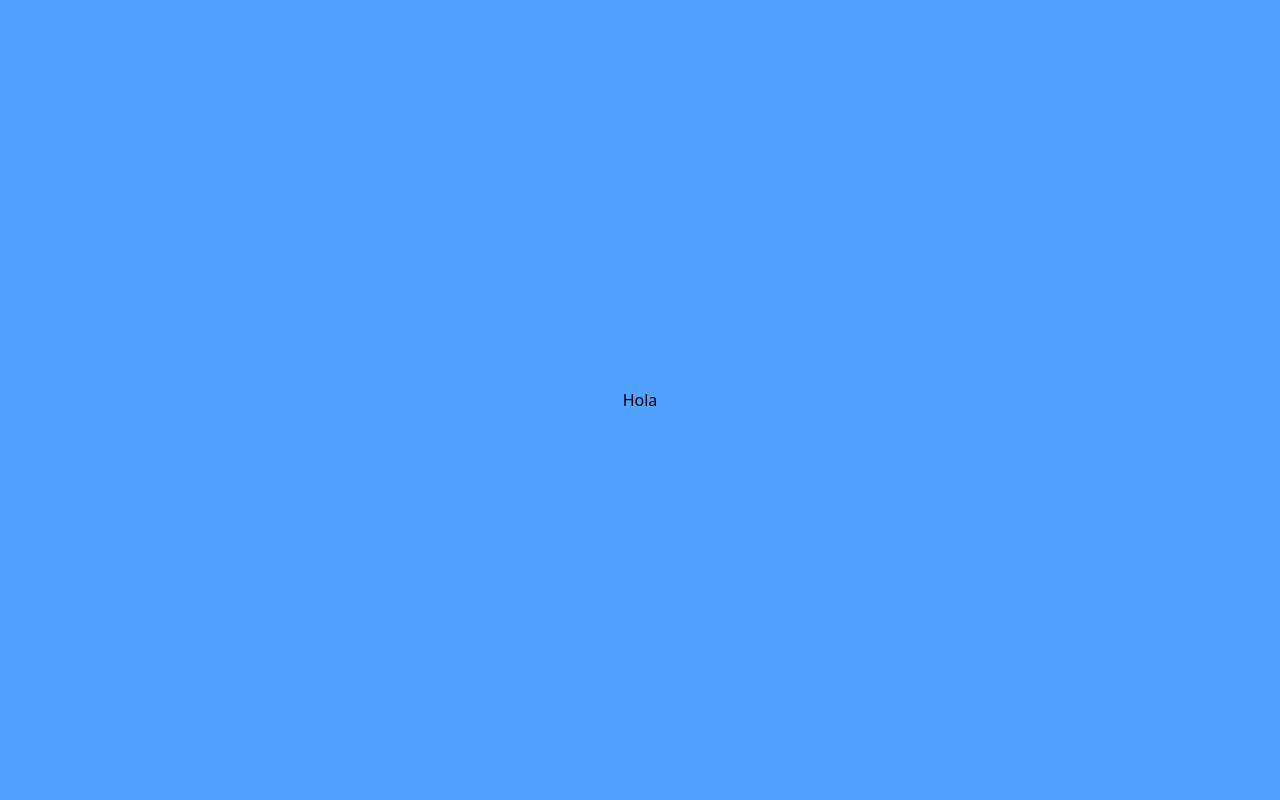
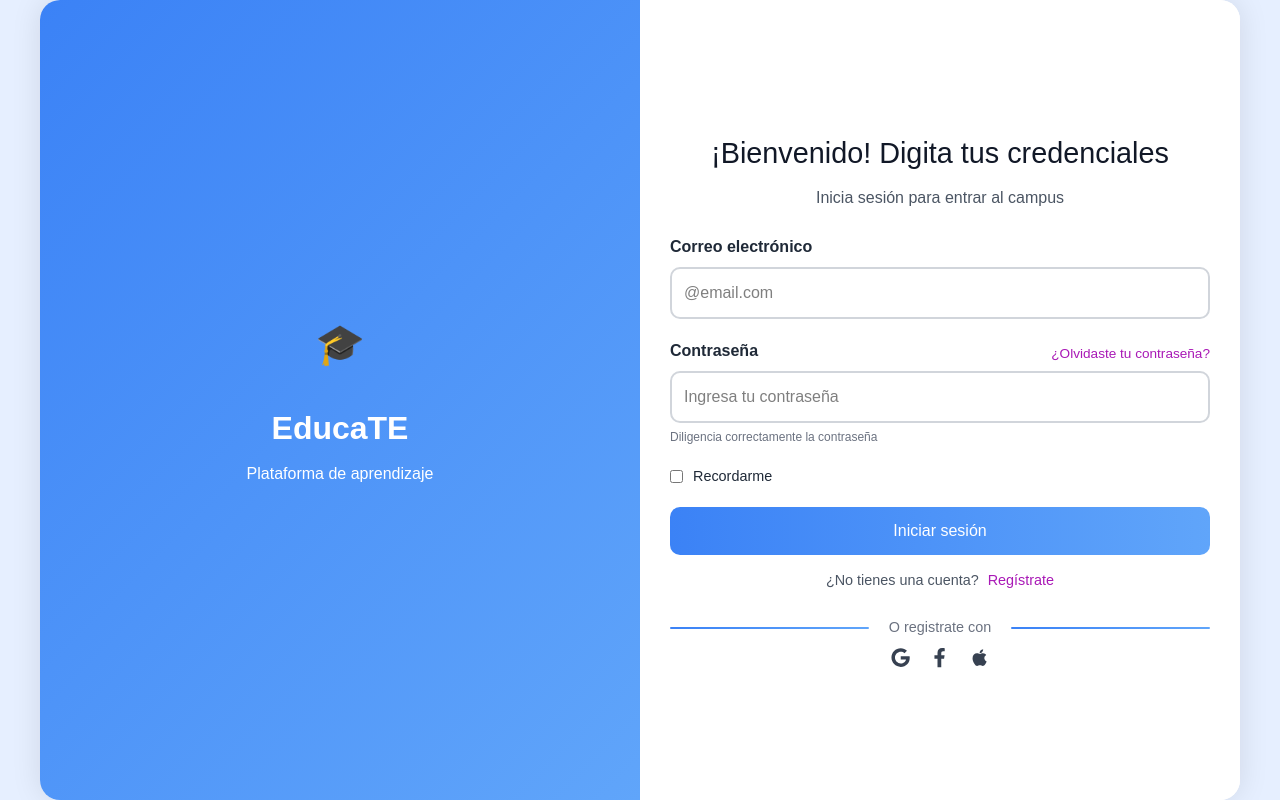
Before and after one commit to thePanaMiguel09/proyecto-web-ondas-fronted, a React (Vite) app: page / in a window 1280 px wide. Built offline with nearby package versions, Linux system fonts and the light colour scheme.

Commit message:
primer Login

```diff
--- a/package.json
+++ b/package.json
@@ -13,7 +13,8 @@
     "@tailwindcss/vite": "^4.1.4",
     "axios": "^1.9.0",
     "react": "^19.0.0",
-    "react-dom": "^19.0.0"
+    "react-dom": "^19.0.0",
+    "react-icons": "^5.5.0"
   },
   "devDependencies": {
     "@eslint/js": "^9.22.0",
--- a/src/App.jsx
+++ b/src/App.jsx
@@ -1,13 +1,10 @@
 import "./App.css";
+import Login from "./components/Login/login";
 
 function App() {
-
-
-
-
   return (
-    <div className="h-screen w-screen bg-blue-400 flex justify-center items-center">
-      Hola
+    <div>
+      <Login />
     </div>
   );
 }
--- /dev/null
+++ b/src/components/Login/login.css
@@ -0,0 +1,191 @@
+.contenedor-login {
+  display: flex;
+  justify-content: center;
+  align-items: center;
+  min-height: 100vh;
+  background: #e6efff;
+  font-family: "Poppins", sans-serif;
+}
+
+.caja-login {
+  display: flex;
+  width: 1200px;
+  height: 800px;
+  background-color: #fff;
+  border-radius: 20px;
+  overflow: hidden;
+  box-shadow: 0 0 30px rgba(0, 0, 0, 0.1);
+}
+
+.panel-izquierdo {
+  flex: 1;
+  background: linear-gradient(135deg, #3b82f6, #60a5fa);
+  color: white;
+  display: flex;
+  align-items: center;
+  justify-content: center;
+  padding: 30px;
+  position: relative;
+}
+
+.contenido-izquierdo {
+  text-align: center;
+}
+
+.icono-superior {
+  font-size: 2.5rem;
+  margin-bottom: 30px;
+}
+
+.icono-inferior {
+  font-size: 2rem;
+  position: absolute;
+  bottom: 30px;
+  left: 30px;
+}
+
+.panel-izquierdo h1 {
+  font-size: 2rem;
+  font-weight: bold;
+}
+
+.panel-izquierdo p {
+  margin-top: 10px;
+  font-size: 1rem;
+}
+
+.panel-derecho {
+  flex: 1;
+  padding: 40px 30px;
+  background-color: white;
+  display: flex;
+  flex-direction: column;
+  justify-content: center;
+}
+
+.contenedor-titulo {
+  text-align: center;
+  margin-bottom: 25px;
+}
+
+.contenedor-titulo h2 {
+  font-size: 1.8rem;
+  margin-bottom: 10px;
+  color: #111827;
+}
+
+.contenedor-titulo p {
+  color: #4b5563;
+}
+
+.grupo-formulario {
+  margin-bottom: 20px;
+}
+
+.grupo-formulario label {
+  display: block;
+  font-weight: bold;
+  margin-bottom: 8px;
+  color: #1f2937;
+}
+
+.grupo-formulario input {
+  width: 100%;
+  padding: 12px;
+  border: 2px solid #d1d5db;
+  border-radius: 10px;
+  outline: none;
+  font-size: 1rem;
+}
+
+.grupo-formulario small {
+  display: block;
+  color: #6b7280;
+  margin-top: 5px;
+  font-size: 0.75rem;
+}
+
+.fila-etiqueta {
+  display: flex;
+  justify-content: space-between;
+  align-items: center;
+}
+
+.fila-etiqueta a {
+  font-size: 0.85rem;
+  color: #a919b6;
+  text-decoration: none;
+}
+
+.recordarme {
+  display: flex;
+  align-items: center;
+  margin-bottom: 20px;
+  font-size: 0.9rem;
+  color: #1f2937;
+}
+
+.recordarme input {
+  margin-right: 10px;
+}
+
+.boton-login {
+  width: 100%;
+  padding: 12px;
+  background: linear-gradient(to right, #3b82f6, #60a5fa);
+  color: white;
+  border: none;
+  border-radius: 10px;
+  font-size: 1rem;
+  font-weight: 500;
+  cursor: pointer;
+  transition: background 0.3s;
+}
+
+.boton-login:hover {
+  background: linear-gradient(to right, #2563eb, #3b82f6);
+}
+
+.texto-registro {
+  margin-top: 15px;
+  font-size: 0.9rem;
+  color: #4b5563;
+  text-align: center;
+}
+
+.texto-registro a {
+  color: #a919b6;
+  text-decoration: none;
+  margin-left: 5px;
+}
+
+.separador {
+  display: flex;
+  align-items: center;
+  justify-content: center;
+  gap: 10px;
+  margin: 25px 0 10px;
+  color: #6b7280;
+  font-size: 0.9rem;
+}
+
+.linea-separador {
+  flex-grow: 1;
+  height: 2px;
+  background: linear-gradient(to right, #3b82f6, #60a5fa);
+  border-radius: 5px;
+}
+
+.texto-separador {
+  padding: 0 10px;
+  white-space: nowrap;
+}
+
+.iconos-sociales {
+  display: flex;
+  justify-content: center;
+  gap: 20px;
+  font-size: 1.2rem;
+  color: #374151;
+  cursor: pointer;
+}
--- /dev/null
+++ b/src/components/Login/login.jsx
@@ -0,0 +1,67 @@
+import React from "react";
+import "./login.css";
+import { FaGoogle, FaFacebookF, FaApple } from "react-icons/fa";
+
+function Login() {
+  return (
+    <div className="contenedor-login">
+      <div className="caja-login">
+        <div className="panel-izquierdo">
+          <div className="contenido-izquierdo">
+            <div className="icono-superior">🎓</div>
+            <h1>EducaTE</h1>
+            <p>Plataforma de aprendizaje</p>
+          </div>
+        </div>
+
+        <div className="panel-derecho">
+          <div className="contenedor-titulo">
+            <h2>¡Bienvenido! Digita tus credenciales</h2>
+            <p>Inicia sesión para entrar al campus</p>
+          </div>
+
+          <div className="grupo-formulario">
+            <label htmlFor="email">Correo electrónico</label>
+            <input id="email" type="email" placeholder="@email.com" />
+          </div>
+
+          <div className="grupo-formulario">
+            <div className="fila-etiqueta">
+              <label htmlFor="password">Contraseña</label>
+              <a href="#">¿Olvidaste tu contraseña?</a>
+            </div>
+            <input id="password" type="text" placeholder="Ingresa tu contraseña" />
+            <small>
+              Diligencia correctamente la contraseña
+            </small>
+          </div>
+
+          <div className="recordarme">
+            <input type="checkbox" id="recordar" />
+            <label htmlFor="recordar">Recordarme</label>
+          </div>
+
+          <button className="boton-login">Iniciar sesión</button>
+
+          <p className="texto-registro">
+            ¿No tienes una cuenta? <a href="#">Regístrate</a>
+          </p>
+
+          <div className="separador">
+            <span className="linea-separador"></span>
+            <span className="texto-separador">O registrate con</span>
+            <span className="linea-separador"></span>
+          </div>
+
+          <div className="iconos-sociales">
+            <FaGoogle />
+            <FaFacebookF />
+            <FaApple />
+          </div>
+        </div>
+      </div>
+    </div>
+  );
+}
+
+export default Login;
```
Also changed, not shown: 1 other file (tests, documents, lock files or other folders).
